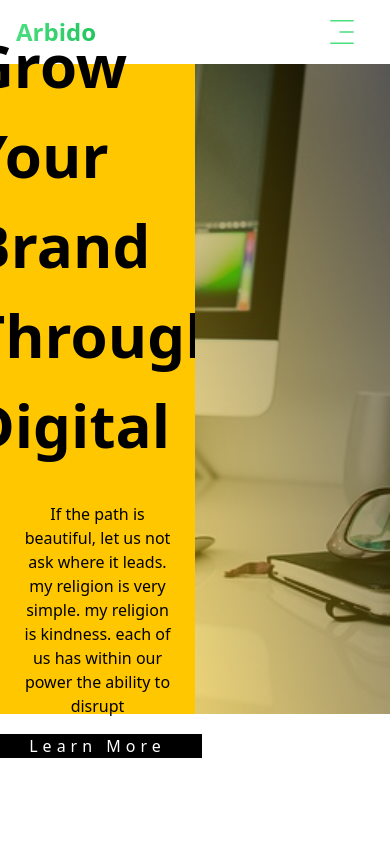
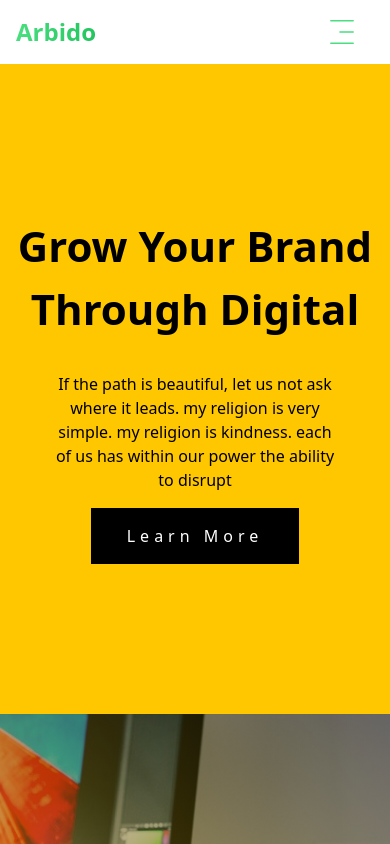
Before and after one commit to sakibian/arbido, a Next.js app: page / in a window 390 px wide. Shown: the top 844 px of the page. Built offline with nearby package versions, Linux system fonts and the light colour scheme.

Commit message:
hero section mobile responsive done

```diff
--- a/components/Navbar/Hero.jsx
+++ b/components/Navbar/Hero.jsx
@@ -5,10 +5,10 @@ import HeroImage from "../../assests/images/hero-01.jpg";
 
 const Hero = () => {
 	return (
-		<div className="flex  w-full">
-			<div className="bg-[#FFC700] flex flex-col justify-center items-center h-[650px] w-1/2">
+		<div className="flex flex-col lg:flex-row w-full">
+			<div className="bg-[#FFC700] flex flex-col p-2 text-center justify-center items-center h-[650px] w-full lg:w-1/2">
 				<h2
-					className="text-[60px] font-bold mb-8"
+					className="text-[42px] lg:text-[60px] font-bold mb-8"
 					style={{ fontWeight: "900" }}
 				>
 					Grow Your Brand
@@ -22,18 +22,19 @@ const Hero = () => {
 				</p>
 				<Button>Learn More</Button>
 			</div>
-			{/* <div style={{ height: "650px", width: "100%" }}>
-				<Image src={HeroImage} fill alt="hero image" />
-			</div> */}
-			<div className="w-1/2 relative">
-				<div className="absolute inset-0">
+			<div className="w-full lg:w-1/2 relative h-[450px] md:h-[550px] lg:h-[650px]">
+				<div className="aspect-w-2 aspect-h-1">
 					<Image
 						src={HeroImage}
-						layout="fill"
-						objectFit="cover"
+						fill
+						style={{
+							objectFit: "cover",
+							position: "absolute",
+						}}
 						alt="hero image"
 					/>
 				</div>
+
 				<div className="absolute inset-0 bg-gradient-to-tr from-yellow-400 to-black opacity-50"></div>
 			</div>
 		</div>
```
